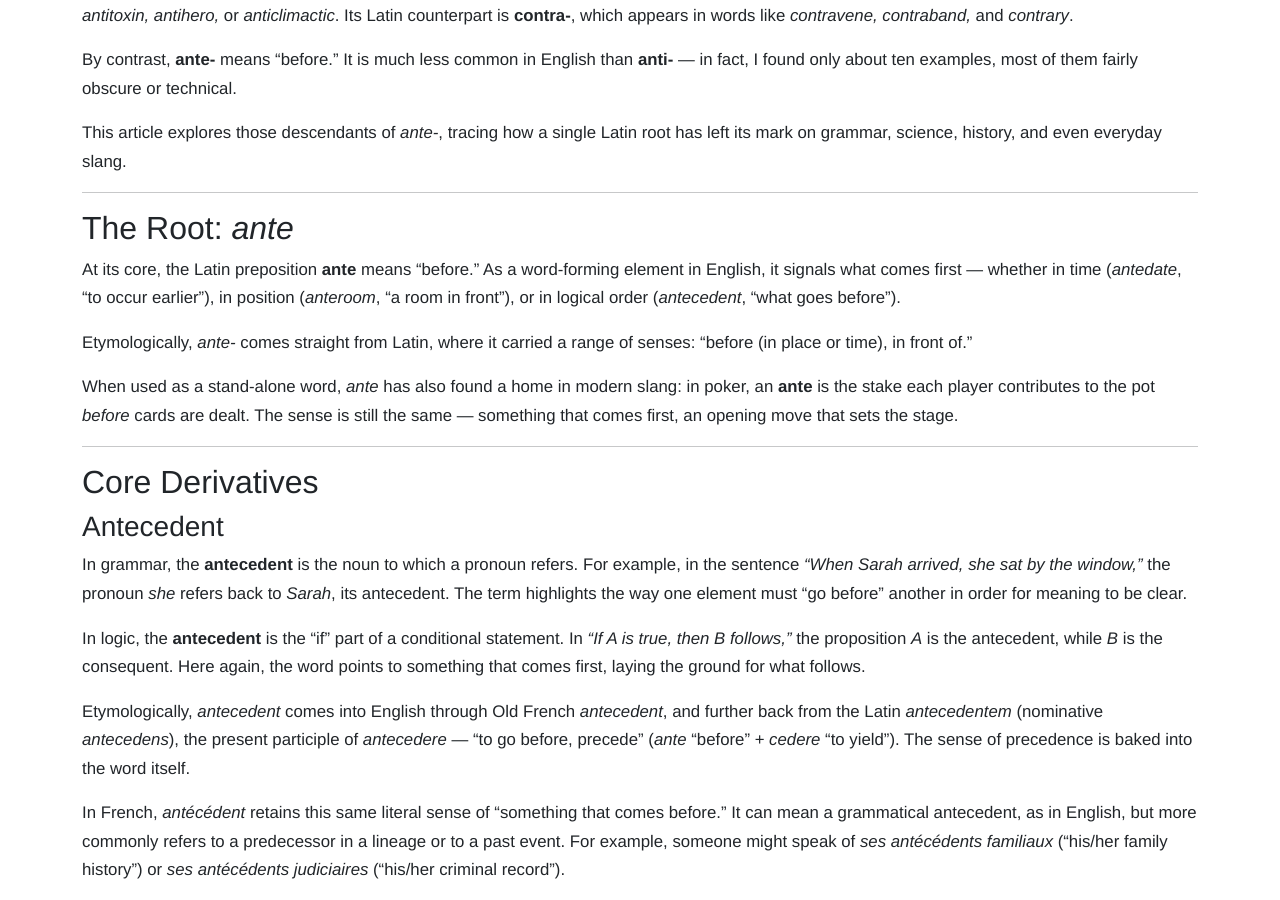
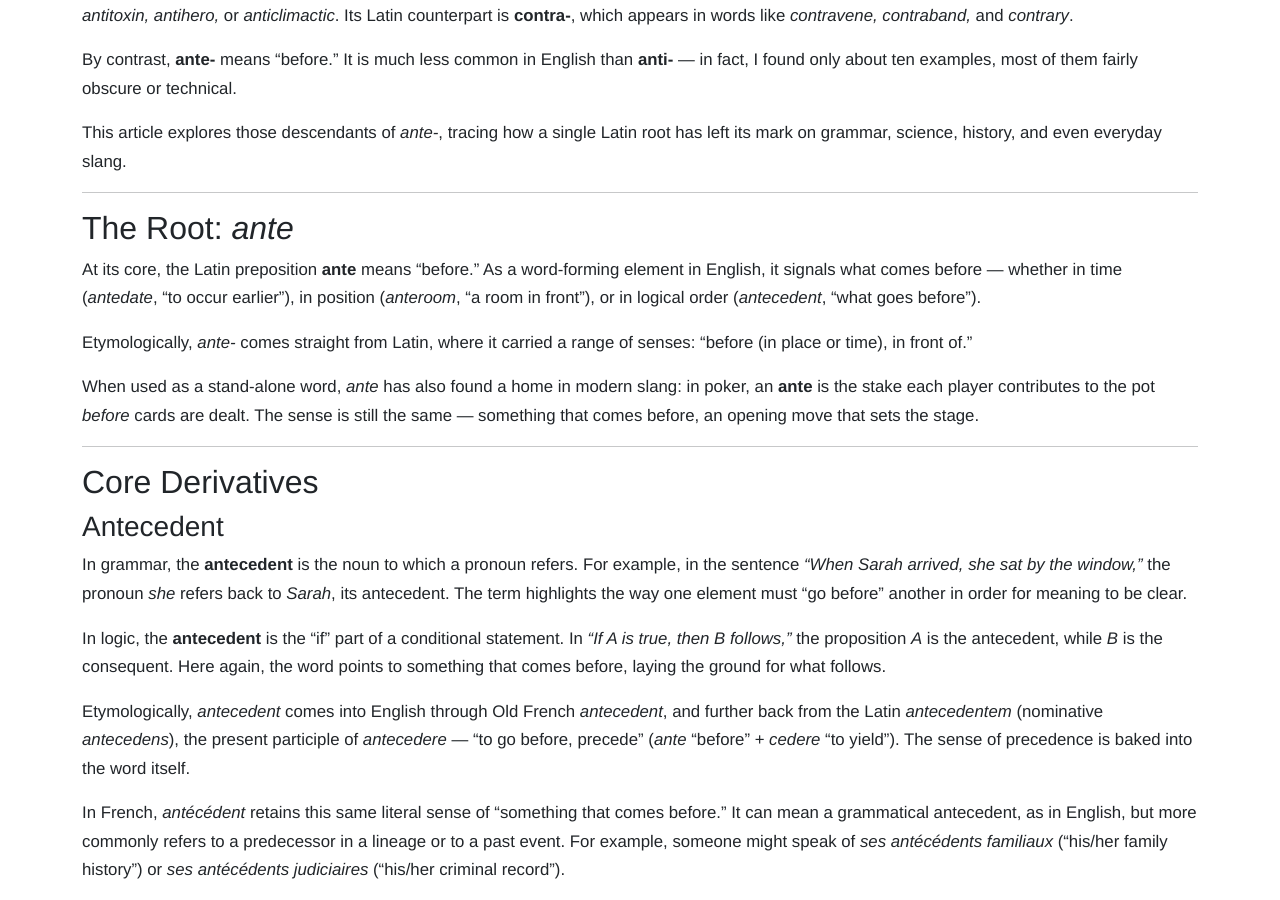
Before and after one commit to bpg1968/bgiroux.ca, a Jekyll site: the page built from _posts/2025-09-24-ante.md, in a window 1280 px wide and 900 px high, scrolled down 1044 px. Built offline with Jekyll 4.4.1, drawn with Linux system fonts in a browser that asks for light colours; some of the changed text lies outside the part shown.

Commit message:
Corrected occurences of the word *first*

```diff
--- a/_posts/2025-09-24-ante.md
+++ b/_posts/2025-09-24-ante.md
@@ -17,11 +17,11 @@ This article explores those descendants of *ante-*, tracing how a single Latin r
 
 ## The Root: *ante*
 
-At its core, the Latin preposition **ante** means “before.” As a word-forming element in English, it signals what comes first — whether in time (*antedate*, “to occur earlier”), in position (*anteroom*, “a room in front”), or in logical order (*antecedent*, “what goes before”).
+At its core, the Latin preposition **ante** means “before.” As a word-forming element in English, it signals what comes before — whether in time (*antedate*, “to occur earlier”), in position (*anteroom*, “a room in front”), or in logical order (*antecedent*, “what goes before”).
 
 Etymologically, *ante-* comes straight from Latin, where it carried a range of senses: “before (in place or time), in front of.”
 
-When used as a stand-alone word, *ante* has also found a home in modern slang: in poker, an **ante** is the stake each player contributes to the pot *before* cards are dealt. The sense is still the same — something that comes first, an opening move that sets the stage.
+When used as a stand-alone word, *ante* has also found a home in modern slang: in poker, an **ante** is the stake each player contributes to the pot *before* cards are dealt. The sense is still the same — something that comes before, an opening move that sets the stage.
 
 ---
 
@@ -31,7 +31,7 @@ When used as a stand-alone word, *ante* has also found a home in modern slang: i
 
 In grammar, the **antecedent** is the noun to which a pronoun refers. For example, in the sentence *“When Sarah arrived, she sat by the window,”* the pronoun *she* refers back to *Sarah*, its antecedent. The term highlights the way one element must “go before” another in order for meaning to be clear.
 
-In logic, the **antecedent** is the “if” part of a conditional statement. In *“If A is true, then B follows,”* the proposition *A* is the antecedent, while *B* is the consequent. Here again, the word points to something that comes first, laying the ground for what follows.
+In logic, the **antecedent** is the “if” part of a conditional statement. In *“If A is true, then B follows,”* the proposition *A* is the antecedent, while *B* is the consequent. Here again, the word points to something that comes before, laying the ground for what follows.
 
 Etymologically, *antecedent* comes into English through Old French *antecedent*, and further back from the Latin *antecedentem* (nominative *antecedens*), the present participle of *antecedere* — “to go before, precede” (*ante* “before” + *cedere* “to yield”). The sense of precedence is baked into the word itself.
 
@@ -128,6 +128,6 @@ For example, a forensic pathologist may determine whether a wound was inflicted
 
 The Latin prefix **ante-** always carries the sense of “before” — in time (*antedate, antebellum*), in place (*anteroom, anterior*), or in thought (*antecedent*). That sets it apart from the Greek **anti-**, meaning “against,” whose influence on English has been far greater.
 
-Compared to the ubiquity of **anti-**, **ante-** is a rare visitor in modern English. Its clearest survivors are poker’s **ante**, the first stake, and the quiet abbreviation **a.m.**, a marker of time few people ever spell out.
+Compared to the ubiquity of **anti-**, **ante-** is a rare visitor in modern English. Its clearest survivors are poker’s **ante**, the initial stake, and the quiet abbreviation **a.m.**, a marker of time few people ever spell out.
 
-Even so, this modest prefix has left a surprisingly wide trail — linking grammar, science, history, and everyday life through the simple idea of what comes first.
+Even so, this modest prefix has left a surprisingly wide trail — linking grammar, science, history, and everyday life through the simple idea of what comes before.
```
